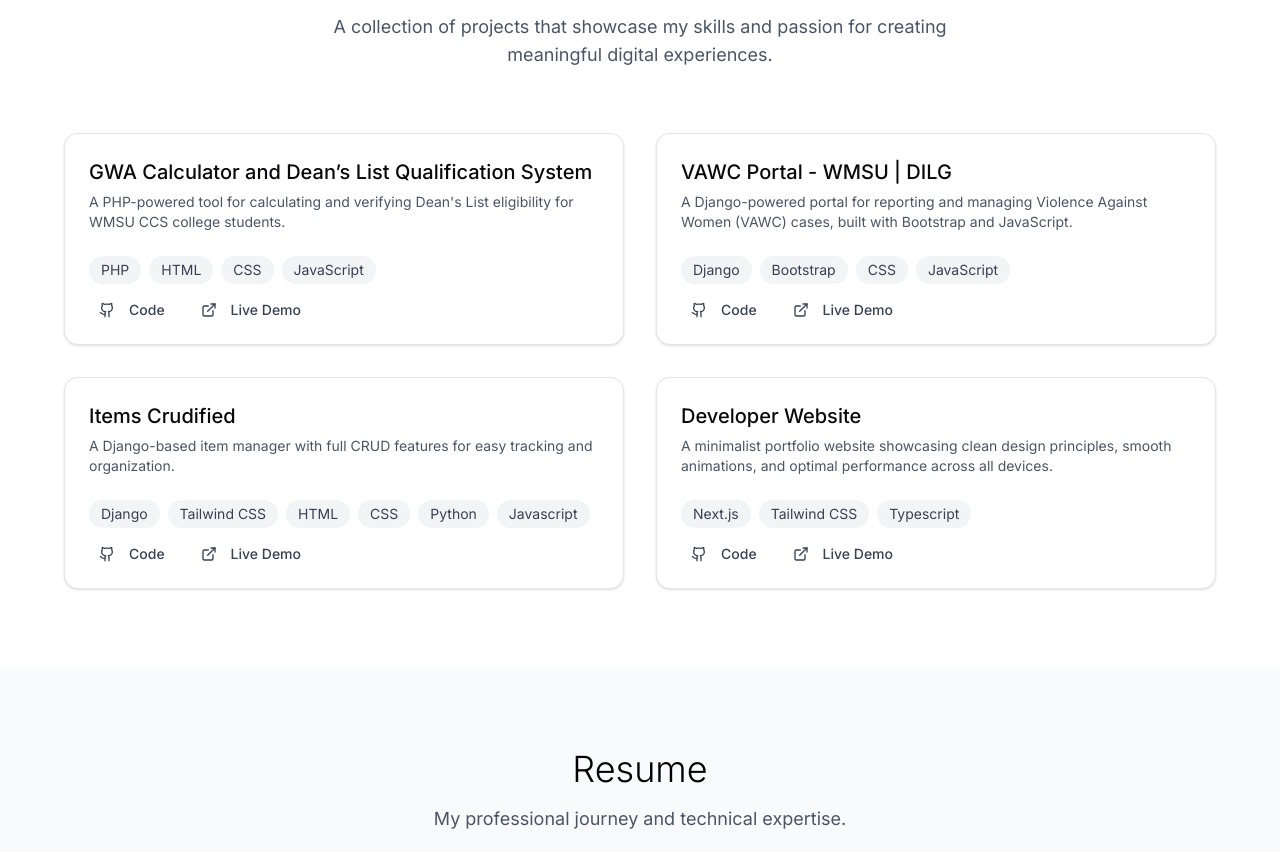
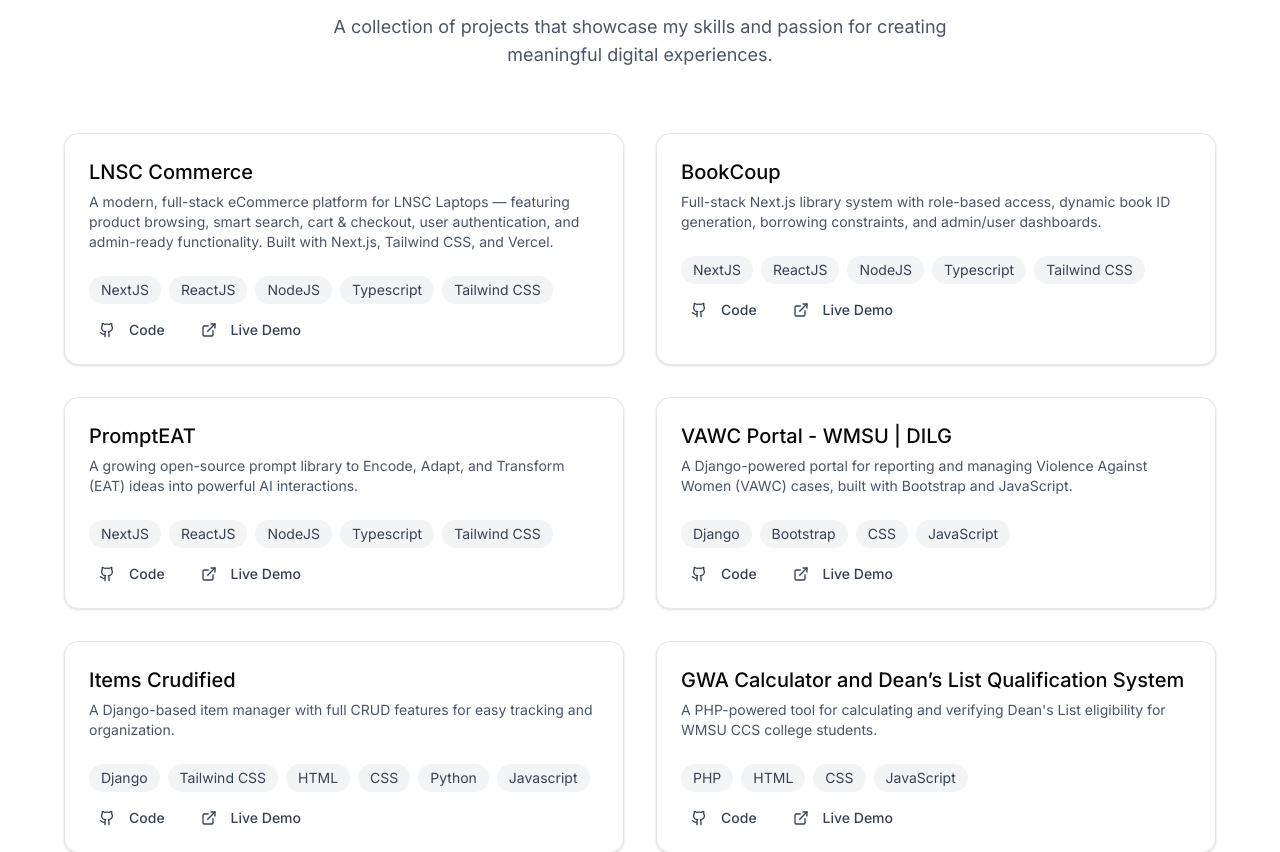
Before and after one commit to nekolaiv/developer-website, a Next.js app: page / in a window 1280 px wide. Shown: the part 923-1775 px from the top of the page. Built offline with nearby package versions, Linux system fonts and the light colour scheme.

Commit message:
update: add featured projects

```diff
--- a/src/components/projects.tsx
+++ b/src/components/projects.tsx
@@ -4,12 +4,28 @@
 
 const projects = [
   {
-    title: "GWA Calculator and Dean’s List Qualification System",
+    title: "LNSC Commerce",
     description:
-      "A PHP-powered tool for calculating and verifying Dean's List eligibility for WMSU CCS college students.",
-    technologies: ["PHP", "HTML", "CSS", "JavaScript"],
-    github: "https://github.com/nekolaiv/student-gwa-system",
-    live: "#",
+      "A modern, full-stack eCommerce platform for LNSC Laptops — featuring product browsing, smart search, cart & checkout, user authentication, and admin-ready functionality. Built with Next.js, Tailwind CSS, and Vercel.",
+    technologies: ["NextJS", "ReactJS", "NodeJS", "Typescript", "Tailwind CSS"],
+    github: "https://github.com/nekolaiv/lnsc-ecommerce",
+    live: "https://lnsc-ecommerce.vercel.app",
+  },
+  {
+    title: "BookCoup",
+    description:
+      "Full-stack Next.js library system with role-based access, dynamic book ID generation, borrowing constraints, and admin/user dashboards.",
+    technologies: ["NextJS", "ReactJS", "NodeJS", "Typescript", "Tailwind CSS"],
+    github: "https://github.com/nekolaiv/book-coup",
+    live: "https://book-coup.vercel.app",
+  },
+  {
+    title: "PromptEAT",
+    description:
+      "A growing open-source prompt library to Encode, Adapt, and Transform (EAT) ideas into powerful AI interactions.",
+    technologies: ["NextJS", "ReactJS", "NodeJS", "Typescript", "Tailwind CSS"],
+    github: "https://github.com/nekolaiv/prompt-eat",
+    live: "https://prompt-eat.vercel.app",
   },
   {
     title: "VAWC Portal - WMSU | DILG",
@@ -28,13 +44,13 @@
     live: "https://nekolaiv.pythonanywhere.com/",
   },
   {
-    title: "Developer Website",
+    title: "GWA Calculator and Dean’s List Qualification System",
     description:
-      "A minimalist portfolio website showcasing clean design principles, smooth animations, and optimal performance across all devices.",
-    technologies: ["Next.js", "Tailwind CSS", "Typescript"],
-    github: "https://github.com/nekolaiv/developer-website",
-    live: "https://nekolaiv.vercel.app/",
-  },
+      "A PHP-powered tool for calculating and verifying Dean's List eligibility for WMSU CCS college students.",
+    technologies: ["PHP", "HTML", "CSS", "JavaScript"],
+    github: "https://github.com/nekolaiv/student-gwa-system",
+    live: "#",
+  }
 ]
 
 export default function Projects() {
```
